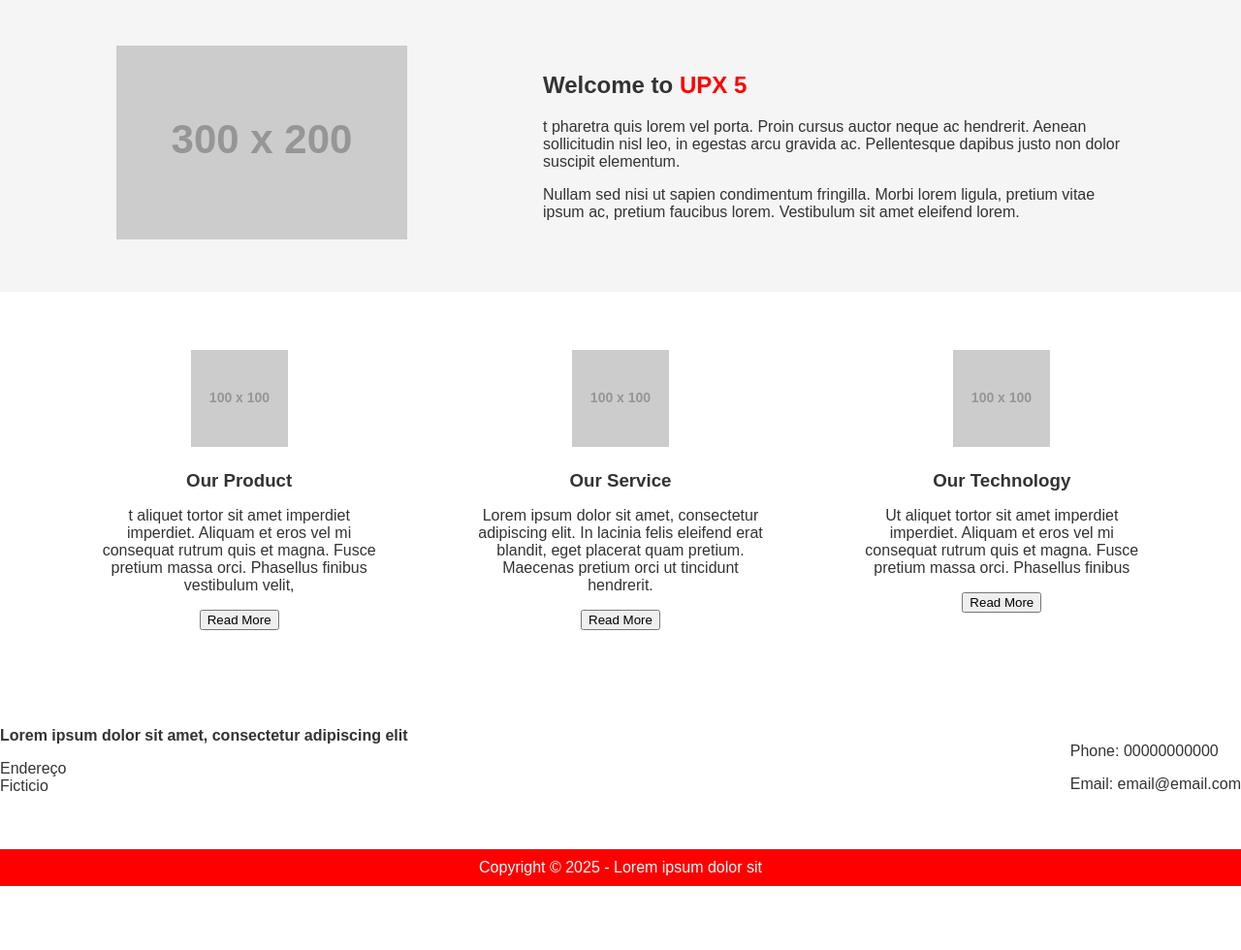
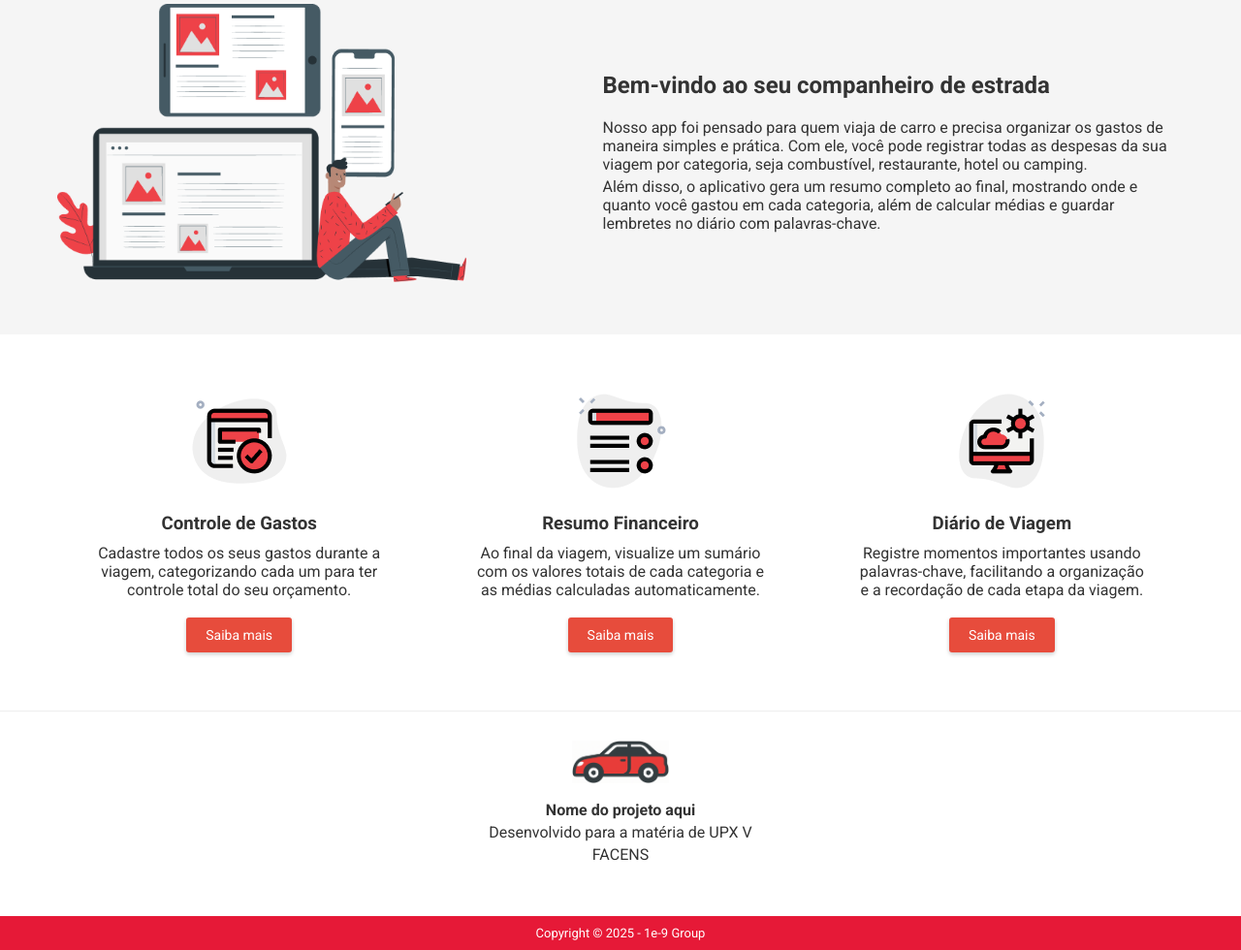
Before and after one commit to beatavernaro/UPX5LandingPage, a plain HTML site: page index.html in a window 1280 px wide. Shown: the part 485-1465 px from the top of the page at 97% size. Before the commit the page ends 1399 px from the top, so only its background shows below. Drawn offline with Linux system fonts and the light colour scheme; placeholder pictures from the web are drawn by us.

Commit message:
Atualizando css

```diff
--- a/index.html
+++ b/index.html
@@ -1,17 +1,19 @@
 <!DOCTYPE html>
 <html lang="en">
-
   <head>
-    <meta charset="UTF-8">
-    <meta name="viewport" content="width=device-width, initial-scale=1.0">
-    <meta http-equiv="X-UA-Compatible" content="ie=edge">
+    <meta charset="UTF-8" />
+    <meta name="viewport" content="width=device-width, initial-scale=1.0" />
+    <meta http-equiv="X-UA-Compatible" content="ie=edge" />
     <title>UPX5</title>
-    <link rel="stylesheet" href="style.css">
+    <link rel="stylesheet" href="style.css" />
   </head>
 
   <body>
     <header>
-        <div><strong>Nome</strong> Nome do projeto aqui</div>
+      <div class="header-content">
+        <img src="./assets/logo.png" alt="Logo" class="logo" />
+        <strong>Rota$mart </strong>| Seu app de viagens de carro
+      </div>
       <nav>
         <a href="#">Serviços</a>
         <a href="#">About</a>
@@ -21,62 +23,74 @@
     </header>
     <section class="hero">
       <div class="hero-text">
-            <h1>Lorem ipsum dolor sit <br> consectetur adipiscing elit <span>In lacinia felis eleifend erat blandit</span></h1>
-            <p>Get placerat quam pretium. Maecenas pretium orci ut tincidunt hendrerit. Proin molestie nec massa vel sagittis</p>
-            <button>Read More</button>
+        <h1>Controle total dos seus <br /><span>Gastos de Viagem</span></h1>
+        <p>
+          Aplicativo Android criado para viajantes de carro registrarem seus
+          gastos e controlarem o orçamento de cada aventura.
+        </p>
+        <button>Saiba Mais</button>
       </div>
       <div class="hero-image">
-            <img src="https://via.placeholder.com/400x300" alt="Hero Image Placeholder">
+        <img src="./assets/welcome.png" alt="Hero Image Placeholder" />
       </div>
     </section>
     <section class="section">
       <div>
-            <img src="https://via.placeholder.com/300x200" alt="Section Image Placeholder">
+        <img src="./assets/section.png" alt="Section Image Placeholder" />
       </div>
       <div class="section-text">
-            <h2>Welcome to <span>UPX 5</span></h2>
-            <p>t pharetra quis lorem vel porta. Proin cursus auctor neque ac hendrerit. Aenean sollicitudin nisl leo, in egestas arcu
-            gravida ac. Pellentesque dapibus justo non dolor suscipit elementum.</p>
-            <p>Nullam sed nisi ut sapien condimentum fringilla. Morbi lorem ligula, pretium vitae ipsum ac, pretium faucibus lorem.
-            Vestibulum sit amet eleifend lorem.</p>
+        <h2>Bem-vindo ao seu companheiro de estrada</h2>
+        <p>
+          Nosso app foi pensado para quem viaja de carro e precisa organizar os
+          gastos de maneira simples e prática. Com ele, você pode registrar
+          todas as despesas da sua viagem por categoria, seja combustível,
+          restaurante, hotel ou camping.
+        </p>
+        <p>
+          Além disso, o aplicativo gera um resumo completo ao final, mostrando
+          onde e quanto você gastou em cada categoria, além de calcular médias e
+          guardar lembretes no diário com palavras-chave.
+        </p>
       </div>
     </section>
     <section class="products">
       <div class="product-item">
-            <img src="https://via.placeholder.com/100x100" alt="Product Placeholder">
-            <h3>Our Product</h3>
-            <p>t aliquet tortor sit amet imperdiet imperdiet. Aliquam et eros vel mi consequat rutrum quis et magna. Fusce pretium
-            massa orci. Phasellus finibus vestibulum velit,</p>
-            <button>Read More</button>
+        <img src="./assets/1.png" alt="Product Placeholder" />
+        <h3>Controle de Gastos</h3>
+        <p>
+          Cadastre todos os seus gastos durante a viagem, categorizando cada um
+          para ter controle total do seu orçamento.
+        </p>
+        <a href="#" class="read-more-button">Saiba mais</a>
       </div>
       <div class="product-item">
-            <img src="https://via.placeholder.com/100x100" alt="Service Placeholder">
-            <h3>Our Service</h3>
-            <p>Lorem ipsum dolor sit amet, consectetur adipiscing elit. In lacinia felis eleifend erat blandit, eget placerat quam
-            pretium. Maecenas pretium orci ut tincidunt hendrerit.</p>
-            <button>Read More</button>
+        <img src="./assets/2.png" alt="Service Placeholder" />
+        <h3>Resumo Financeiro</h3>
+        <p>
+          Ao final da viagem, visualize um sumário com os valores totais de cada
+          categoria e as médias calculadas automaticamente.
+        </p>
+        <a href="#" class="read-more-button">Saiba mais</a>
       </div>
       <div class="product-item">
-            <img src="https://via.placeholder.com/100x100" alt="Technology Placeholder">
-            <h3>Our Technology</h3>
-            <p>Ut aliquet tortor sit amet imperdiet imperdiet. Aliquam et eros vel mi consequat rutrum quis et magna. Fusce pretium
-            massa orci. Phasellus finibus</p>
-            <button>Read More</button>
+        <img src="./assets/3.png" alt="Technology Placeholder" />
+        <h3>Diário de Viagem</h3>
+        <p>
+          Registre momentos importantes usando palavras-chave, facilitando a
+          organização e a recordação de cada etapa da viagem.
+        </p>
+        <a href="#" class="read-more-button">Saiba mais</a>
       </div>
     </section>
-    <footer>
-        <div class="left">
-            <strong>Lorem ipsum dolor sit amet, consectetur adipiscing elit</strong>
-            <p>Endereço<br>Ficticio</p>
-        </div>
-        <div class="contact">
-            <p>Phone: 00000000000</p>
-            <p>Email: email@email.com</p>
+    <footer class="footer">
+      <div class="footer-section">
+        <img src="./assets/logo.png" alt="Logo" class="footer-logo" />
+        <p><strong>Nome do projeto aqui</strong></p>
+        <p>Desenvolvido para a matéria de UPX V</p>
+        <p>FACENS</p>
       </div>
     </footer>
-    <div class="copyright">
-        Copyright © 2025 - Lorem ipsum dolor sit
-    </div>
+
+    <div class="copyright">Copyright © 2025 - 1e-9 Group</div>
   </body>
-
 </html>
--- a/style.css
+++ b/style.css
@@ -1,6 +1,8 @@
+@import url('https://fonts.googleapis.com/css2?family=Roboto:ital,wght@0,100..900;1,100..900&display=swap');
+
 body {
     margin: 0;
-    font-family: Arial, sans-serif;
+    font-family: Roboto, sans-serif;
     color: #333;
 }
 
@@ -19,16 +21,21 @@ nav a {
     color: #333;
 }
 
+nav a:hover {
+    color: red;
+}
+
 .hero {
     display: flex;
-    justify-content: space-between;
+    justify-content: center;
     align-items: center;
-    padding: 60px 50px;
+    padding: 0px 50px;
     background: #fafafa;
 }
 
 .hero-text {
     max-width: 600px;
+    margin-left: 100px;
 }
 
 .hero-text h1 {
@@ -57,14 +64,14 @@ nav a {
 .hero-image img,
 .section img,
 .products img {
-    max-width: 100%;
+    max-width: 75%;
 }
 
 .section {
     background: #f5f5f5;
     padding: 50px;
     display: flex;
-    justify-content: space-around;
+    justify-content: center;
     align-items: center;
 }
 
@@ -92,26 +99,66 @@ nav a {
 }
 
 footer {
-    background-color: white;
-    padding: 40px 0;
+    background: white;
+    padding: 30px 50px;
     display: flex;
-    justify-content: space-between;
+    justify-content: center;
+    align-items: center;
+    gap: 50px;
     flex-wrap: wrap;
+    border-top: 1px solid #eee;
 }
 
-footer .left,
-footer .contact {
-    max-width: 45%;
+.footer-section {
+    text-align: center;
+    max-width: 300px;
+    margin-bottom: 20px;
 }
 
-footer a {
+.footer-logo {
+    max-width: 100px;
+    margin-bottom: 10px;
+}
+
+h4 {
+    margin: 0 0 10px 0;
+}
+
+p {
+    margin: 4px 0;
+}
+
+.read-more-button {
+    display: inline-block;
+    background-color: #e74c3c;
     color: white;
     text-decoration: none;
+    padding: 10px 20px;
+    border-radius: 3px;
+    font-size: 14px;
+    transition: background-color 0.3s ease;
+    box-shadow: 0 2px 4px rgba(0, 0, 0, 0.2);
+    margin-top: 15px;
+}
+
+.read-more-button:hover {
+    background-color: #c0392b;
+}
+
+.logo {
+    width: 70px;
 }
 
 .copyright {
-    background: red;
+    background: #e61937;
     color: white;
     text-align: center;
-    padding: 10px;
+    padding: 10px 0;
+    font-size: 13px;
 }
+
+.header-content {
+    display: flex;
+    align-items: center;
+    gap: 10px;
+}
```
Also changed, not shown: assets/1.png (added), assets/2.png (added), assets/3.png (added), assets/logo.png (added), assets/section.png (added), assets/welcome.png (added). Lines whose indentation alone changed are shown as unchanged.
